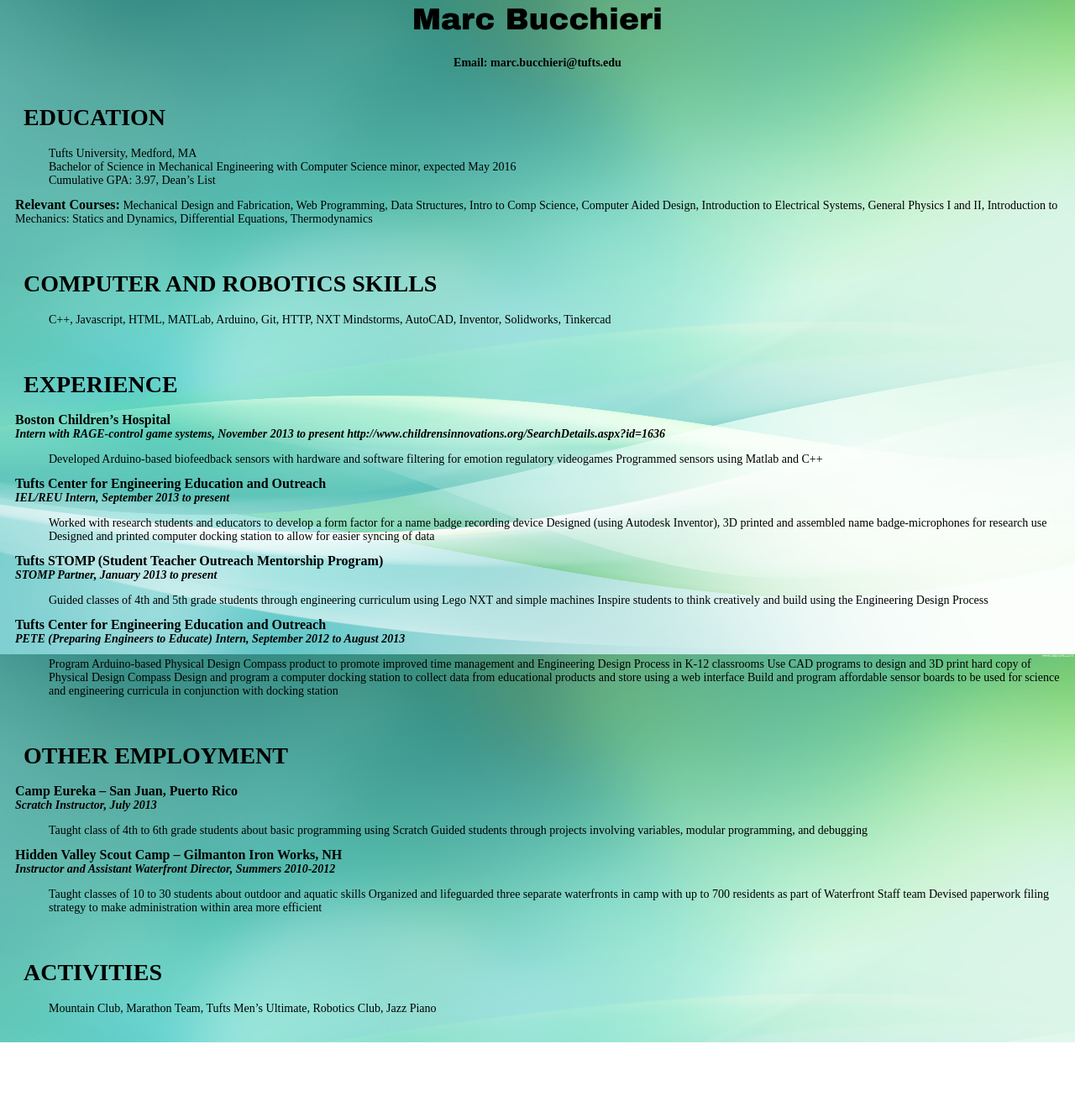
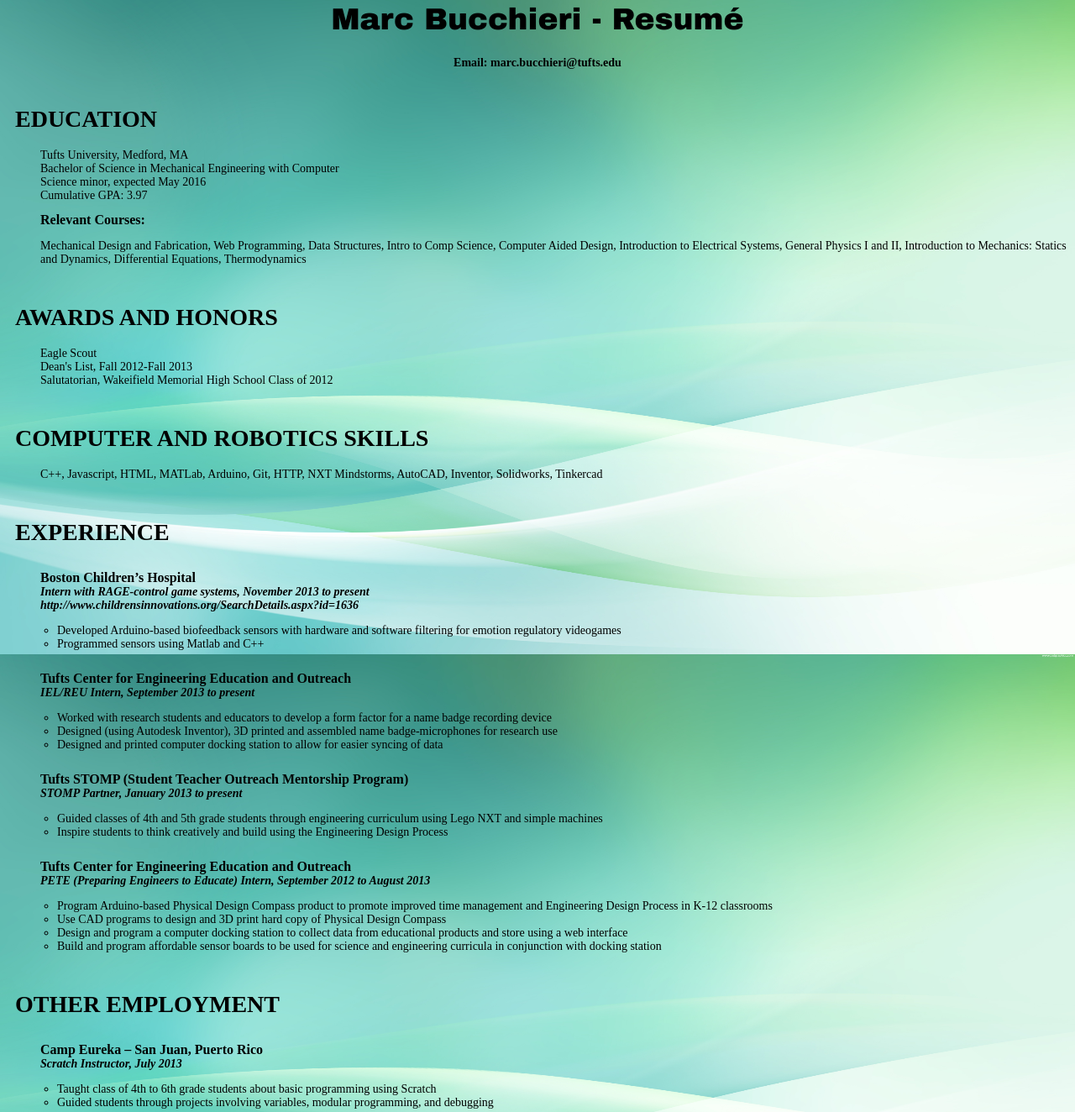
Before and after one commit to marcb23/marcb23.github.io, a plain HTML site: page resume.html in a window 1280 px wide. Shown: the part 21-1345 px from the top of the page at 84% size. Before the commit the page ends 1262 px from the top, so only its background shows below. Drawn offline with Linux system fonts and the light colour scheme.

Commit message:
completed web site with resume and bio

```diff
--- a/resume.html
+++ b/resume.html
@@ -11,20 +11,30 @@
 
 <body>
 
-	<h1>Marc Bucchieri</h1>
+	<h1>Marc Bucchieri - Resumé</h1>
 	<h2>Email: marc.bucchieri@tufts.edu</h2>
 
 	<div>
 		<h3 class="section_head">EDUCATION</h3>
-		<p class="no_bullets">
-			Tufts University, Medford, MA<br />
-			Bachelor of Science in Mechanical Engineering with Computer Science minor, expected May 2016<br />
-			Cumulative GPA: 3.97, Dean’s List<br />
-		</p>
+		<ul class="no_bullets">
+			<li>Tufts University, Medford, MA</li>
+			<li>Bachelor of Science in Mechanical Engineering with Computer</li>
+			<li>Science minor, expected May 2016</li>
+			<li>Cumulative GPA: 3.97</li>
+		</ul>
+		<h4 class="subsection">Relevant Courses:</h4>
 		<p class="list">
-			<h4 class="subsection">Relevant Courses:</h4> Mechanical Design and Fabrication, Web Programming, Data Structures, Intro to Comp Science, Computer Aided Design, Introduction to Electrical Systems, General Physics I and II, Introduction to Mechanics: Statics and Dynamics, Differential Equations, Thermodynamics
+			Mechanical Design and Fabrication, Web Programming, Data Structures, Intro to Comp Science, Computer Aided Design, Introduction to Electrical Systems, General Physics I and II, Introduction to Mechanics: Statics and Dynamics, Differential Equations, Thermodynamics
 		</p>
 	</div>
+
+	<div>
+		<h3 class="section_head">AWARDS AND HONORS</h3>
+		<ul class="no_bullets">
+			<li>Eagle Scout</li>
+			<li> Dean's List, Fall 2012-Fall 2013</li>
+			<li>Salutatorian, Wakeifield Memorial High School Class of 2012</li>
+		</ul>
 
 	<div>
 		<h3 class="section_head">COMPUTER AND ROBOTICS SKILLS</h3>
@@ -35,56 +45,68 @@
 
 	<div>
 		<h3 class="section_head">EXPERIENCE</h3>
+		<div>
 			<h4 class="subsection">Boston Children’s Hospital</h4><br />
-			<h4 class="subtitle">Intern with RAGE-control game systems, November 2013 to present</h4>
+			<h4 class="subtitle">Intern with RAGE-control game systems, November 2013 to present</h4><br />
 			<h4 class="subtitle">http://www.childrensinnovations.org/SearchDetails.aspx?id=1636</h4>
-			<p class="bullets">
-				Developed Arduino-based biofeedback sensors with hardware and software filtering for emotion regulatory videogames
-				Programmed sensors using Matlab and C++
-			</p>
+			<ul class="bullets">
+				<li>Developed Arduino-based biofeedback sensors with hardware and software filtering for emotion regulatory videogames</li>
+				<li>Programmed sensors using Matlab and C++</li>
+			</ul>
+		</div>
 
+		<div>
 			<h4 class="subsection">Tufts Center for Engineering Education and Outreach</h4><br />
 			<h4 class="subtitle">IEL/REU Intern, September 2013 to present</h4>
-			<p class="bullets">
-				Worked with research students and educators to develop a form factor for a name badge recording device
-				Designed (using Autodesk Inventor), 3D printed and assembled name badge-microphones for research use
-				Designed and printed computer docking station to allow for easier syncing of data
-			</p>
+			<ul class="bullets">
+				<li>Worked with research students and educators to develop a form factor for a name badge recording device</li>
+				<li>Designed (using Autodesk Inventor), 3D printed and assembled name badge-microphones for research use</li>
+				<li>Designed and printed computer docking station to allow for easier syncing of data</li>
+			</ul>
+		</div>
 
+		<div>
 			<h4 class="subsection">Tufts STOMP (Student Teacher Outreach Mentorship Program)</h4><br />
 			<h4 class="subtitle">STOMP Partner, January 2013 to present</h4>
-			<p class="bullets">
-				Guided classes of 4th and 5th grade students through engineering curriculum using Lego NXT and simple machines
-				Inspire students to think creatively and build using the Engineering Design Process
-			</p>
+			<ul class="bullets">
+				<li>Guided classes of 4th and 5th grade students through engineering curriculum using Lego NXT and simple machines</li>
+				<li>Inspire students to think creatively and build using the Engineering Design Process</li>
+			</ul>
+		</div>
 
+		<div>
 			<h4 class="subsection">Tufts Center for Engineering Education and Outreach</h4><br />
 			<h4 class="subtitle">PETE (Preparing Engineers to Educate) Intern, September 2012 to August 2013</h4>
-			<p class="bullets">
-				Program Arduino-based Physical Design Compass product to promote improved time management and Engineering Design Process in K-12 classrooms
-				Use CAD programs to design and 3D print hard copy of Physical Design Compass
-				Design and program a computer docking station to collect data from educational products and store using a web interface
-				Build and program affordable sensor boards to be used for science and engineering curricula in conjunction with docking station
-			</p>
+			<ul class="bullets">
+				<li>Program Arduino-based Physical Design Compass product to promote improved time management and Engineering Design Process in K-12 classrooms</li>
+				<li>Use CAD programs to design and 3D print hard copy of Physical Design Compass</li>
+				<li>Design and program a computer docking station to collect data from educational products and store using a web interface</li>
+				<li>Build and program affordable sensor boards to be used for science and engineering curricula in conjunction with docking station</li>
+			</ul>
 		</div>
+	</div>
 
 	<div>
 		<h3 class="section_head">OTHER EMPLOYMENT</h3>
+		<div>
 			<h4 class="subsection">Camp Eureka – San Juan, Puerto Rico</h4> <br />
 			<h4 class="subtitle">Scratch Instructor, July 2013</h4>
-			<p class="bullets">
-				Taught class of 4th to 6th grade students about basic programming using Scratch
-				Guided students through projects involving variables, modular programming, and debugging
-			</p>
+			<ul class="bullets">
+				<li>Taught class of 4th to 6th grade students about basic programming using Scratch</li>
+				<li>Guided students through projects involving variables, modular programming, and debugging</li>
+			</ul>
+		</div>
 
+		<div>
 			<h4 class="subsection">Hidden Valley Scout Camp – Gilmanton Iron Works, NH</h4><br />
 			<h4 class="subtitle">Instructor and Assistant Waterfront Director, Summers 2010-2012</h4>
-			<p class="bullets">
-				Taught classes of 10 to 30 students about outdoor and aquatic skills
-				Organized and lifeguarded three separate waterfronts in camp with up to 700 residents as part of Waterfront Staff team
-				Devised paperwork filing strategy to make administration within area more efficient
-			</p>
+			<ul class="bullets">
+				<li>Taught classes of 10 to 30 students about outdoor and aquatic skills</li>
+				<li>Organized and lifeguarded three separate waterfronts in camp with up to 700 residents as part of Waterfront Staff team</li>
+				<li>Devised paperwork filing strategy to make administration within area more efficient</li>
+			</ul>
 		</div>
+	</div>
 	<div>
 		<h3 class="section_head">ACTIVITIES</h3>
 		<p class="list">
--- /dev/null
+++ b/stylesheets/bio.css
@@ -0,0 +1,35 @@
+body {
+	background-image: url('../images/background.jpg');
+	background-size: 100% auto;
+	background-repeat: no-repeat;
+	background-attachment: fixed;
+	font-family: Century;
+	font-size: 14px;
+}
+
+h1 {
+	font-family: "Arial Black";
+	text-align: center;
+	font-size: 36px;
+	padding: 20px;
+}
+
+h2 {
+	font-family: Copperplate;
+	font-size: 28px;
+	display: block;
+	margin-left: 40px;
+	line-height: 50%;
+}
+
+div {
+	padding-bottom: 10px;
+}
+
+p {
+	text-indent: 20px;
+	display: block;
+	text-align: justify;
+	padding-left: 50px;
+	padding-right: 50px;
+}
--- a/stylesheets/resume.css
+++ b/stylesheets/resume.css
@@ -8,7 +8,7 @@
 }
 
 div {
-	padding: 10px;
+	padding-top: 12px;
 }
 
 h1 {
@@ -35,18 +35,27 @@
 	font-family: Avenir;
 	display: inline;
 	font-size: 16px;
-	line-height: 90%;
-
+	line-height: 50%;
+	margin-left: 40px;
 }
 
 h4.subtitle {
-	text-indent: 50px;
 	font-family: Century;
 	font-style: italic;
 	display: inline;
+	margin-left: 40px;
 }
 
 p {
 	display: block;
 	margin-left: 40px;
 }
+
+ul.bullets {
+	margin-left: 20px;
+	list-style-type: circle;
+}
+
+ul.no_bullets {
+	list-style-type: none;
+}
```
Also changed, not shown: bio.html (added, +40 -0 lines).
